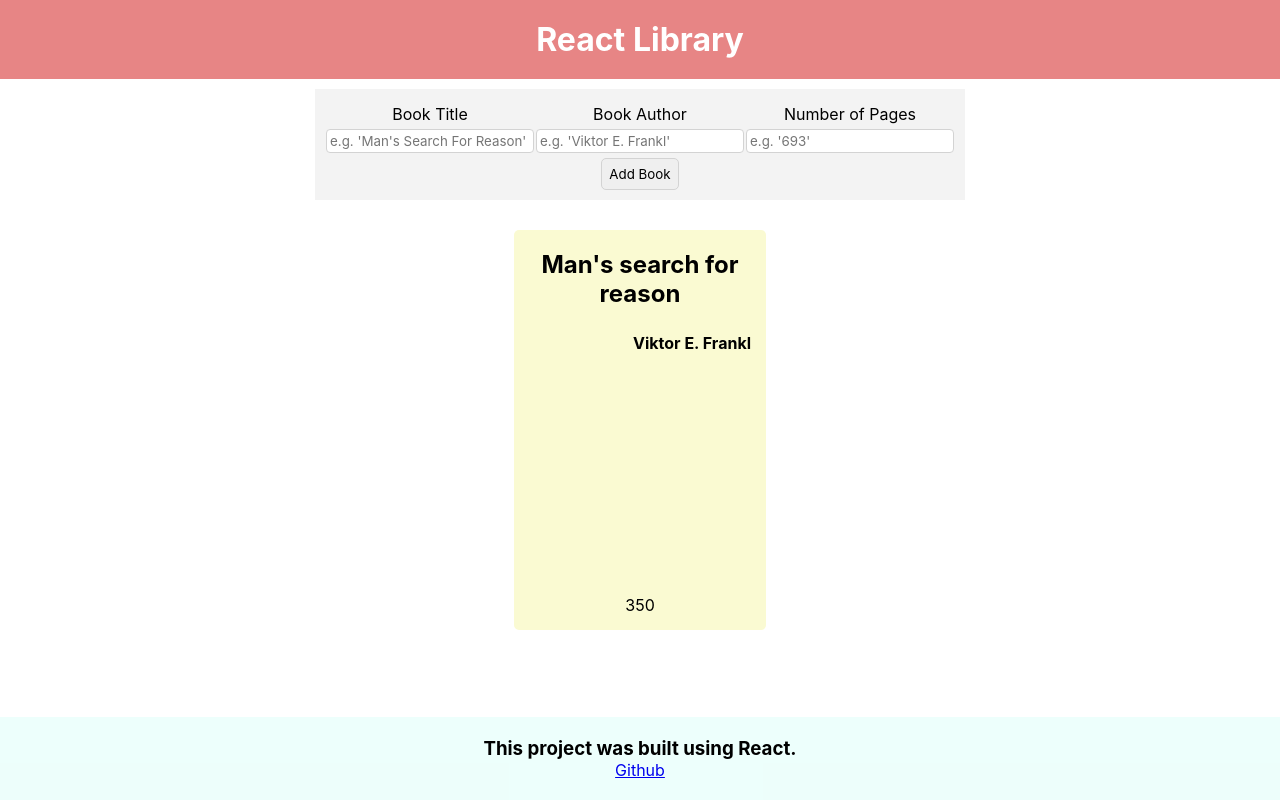
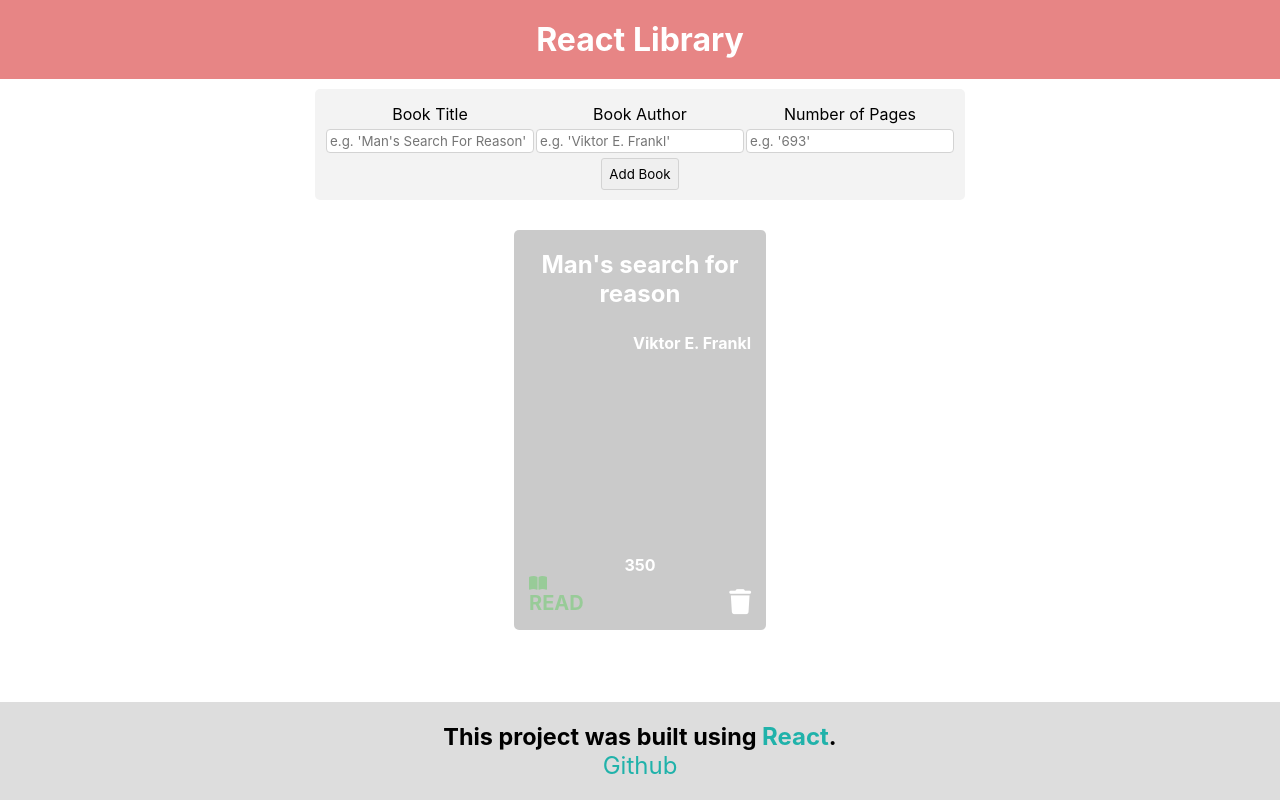
Before and after one commit to irlgabriel/library-project-redo, a React (Create React App) app: page / in a window 1280 px wide. Built offline with nearby package versions, Linux system fonts and the light colour scheme.

Commit message:
annoying error CANT FIX IT

```diff
--- a/public/index.html
+++ b/public/index.html
@@ -8,6 +8,7 @@
     <meta
       name="description"
       content="Web site created using create-react-app">
+      <script src="https://kit.fontawesome.com/59f6efb51c.js" crossorigin="anonymous"></script>
     <title>React Library</title>
   </head>
   <body>
--- a/src/App.css
+++ b/src/App.css
@@ -4,20 +4,27 @@
   flex-direction: column;
 }
 
-Footer, Header {
+footer, header {
   text-align: center;
 }
 
-Header {
+header {
   background-color: rgb(231, 133, 133);
   padding: 20px;
   color: white;
 }
 
-Footer {
+footer {
   margin-top: auto;
   padding: 20px;
-  background-color: rgba(79, 248, 220, 0.103);
+  background-color: rgba(196, 196, 196, 0.575);
+  font-size: 20px;
+}
+
+footer a {
+  color: lightseagreen;
+  text-decoration: none;
+  font-size: 24px;
 }
 
 form {
@@ -28,6 +35,7 @@ form {
   min-width: 500px;
   margin: 10px auto;
   padding: 10px;
+  border-radius: 5px;
   background-color: #f3f3f3;
 }
 
@@ -49,10 +57,21 @@ label {
   width: 33%;
 }
 
+input:focus {
+  outline: none;
+  border: 2px solid lightgray;
+}
+
 button {
   padding: 7px;
-  border-radius: 5px;
+  border-radius: 3px;
   border: 1px solid lightgray;
+  transition: all 0.3s ease-in-out;
+}
+
+button:hover {
+  color: #f3f3f3;
+  background-color: black;
 }
 
 .library {
@@ -64,17 +83,35 @@ button {
 }
 
 .book {
+  user-select: none;
+  position: relative;
   display: flex;
+  color: white;
   flex-direction: column;
   padding: 15px;
   margin: 10px;
   border-radius: 5px;
   height: 400px;
   width: 90%;
-  background-color: lightgoldenrodyellow;
+  background-color: rgb(124, 124, 124);
   transition: all 0.5s ease-in-out;
 }
 
+.book-read {
+  opacity: 0.4;
+}
+
+.status-div p {
+  font-size: 20px;
+  font-weight: bold;
+}
+
+.read {
+  color: green;
+}
+.unread {
+  color: red;
+}
 .book-title {
   margin-top: 5px;
   text-align: center;
@@ -88,6 +125,24 @@ button {
 .book-pages {
   margin-top: auto;
   text-align: center;
+  font-weight: bold;
+}
+
+.fa-book-open {
+  color:green;
+}
+
+.fa-trash {
+  position: absolute;
+  font-size: 25px;
+  bottom: 15px;
+  right: 15px;
+  transition: all 0.3s ease-in-out;
+}
+
+.fa-trash:hover {
+  transform: rotate(45deg);
+  color: red;
 }
 
 @media only screen and (min-width: 600px) {
--- a/src/App.js
+++ b/src/App.js
@@ -6,12 +6,12 @@ import BookForm from "./components/BookForm"
 import Library from "./components/Library"
 
 function App() {
-  const [books, setBooks] = useState([{title: "Man's search for reason", author: "Viktor E. Frankl", pages: 350}])
+  const [books, setBooks] = useState([{id: 1, title: "Man's search for reason", author: "Viktor E. Frankl", pages: 350, readStatus: "read"}])
   return (
     <div className="App">
       <Header />
       <BookForm books={books} setBooks={setBooks}/>
-      <Library books={books}/>
+      <Library books={books} setBooks={setBooks}/>
       <Footer />
     </div>
   );
--- a/src/components/Book.js
+++ b/src/components/Book.js
@@ -1,11 +1,28 @@
 import React from "react"
 
 function Book(props) {
+  function statusHandler(e) {
+    props.setBooks(props.books.map(book => {
+      if(book.id === props.book.id) {
+        return {...book, readStatus: book.readStatus === "read" ? "unread" : "read"}
+      }
+    }))
+    const btn = e.target;
+    btn.style.color = btn.style.color !== 'red' ? 'red' : 'green';
+  }
+  function deleteHandler(e) {
+    props.setBooks(props.books.filter(book => book.id != props.book.id))
+  }
   return(
-    <div className="book">
+    <div className={`book ${props.book.readStatus === "read" ? "book-read" : ""}`}>
       <h2 className="book-title">{props.book.title}</h2>
       <h4 className="book-author">{props.book.author}</h4>
       <p className="book-pages">{props.book.pages}</p>
+      <div className="fas fa-trash" onClick={deleteHandler}></div>
+      <div className="fas fa-book-open" onClick={statusHandler}></div>
+      <div className="status-div">
+        <p className={`read-status ${props.book.readStatus === "read" ? "read" : "unread"}`}>{props.book.readStatus === "read" ? "READ" : "UNREAD"}</p>
+      </div>
     </div>
   )
 }
--- a/src/components/Footer.js
+++ b/src/components/Footer.js
@@ -3,7 +3,7 @@ import React from "react";
 function Footer() {
   return (
     <footer>
-      <h3>This project was built using React.</h3>
+      <h3>This project was built using <a href="https://reactjs.org/">React</a>.</h3>
       <a href="https://github.com/irlgabriel">Github</a>
     </footer>
   )
--- a/src/components/Library.js
+++ b/src/components/Library.js
@@ -2,9 +2,10 @@ import React from "react";
 import Book from "./Book"
 
 function Library(props) {
+
   return(
     <div className="library">
-      {props.books.map(book => <Book book={book}/>)}
+      {props.books.map(book => <Book setBooks={props.setBooks} books={props.books} book={book}/>)}
     </div>
   )
 }
```
